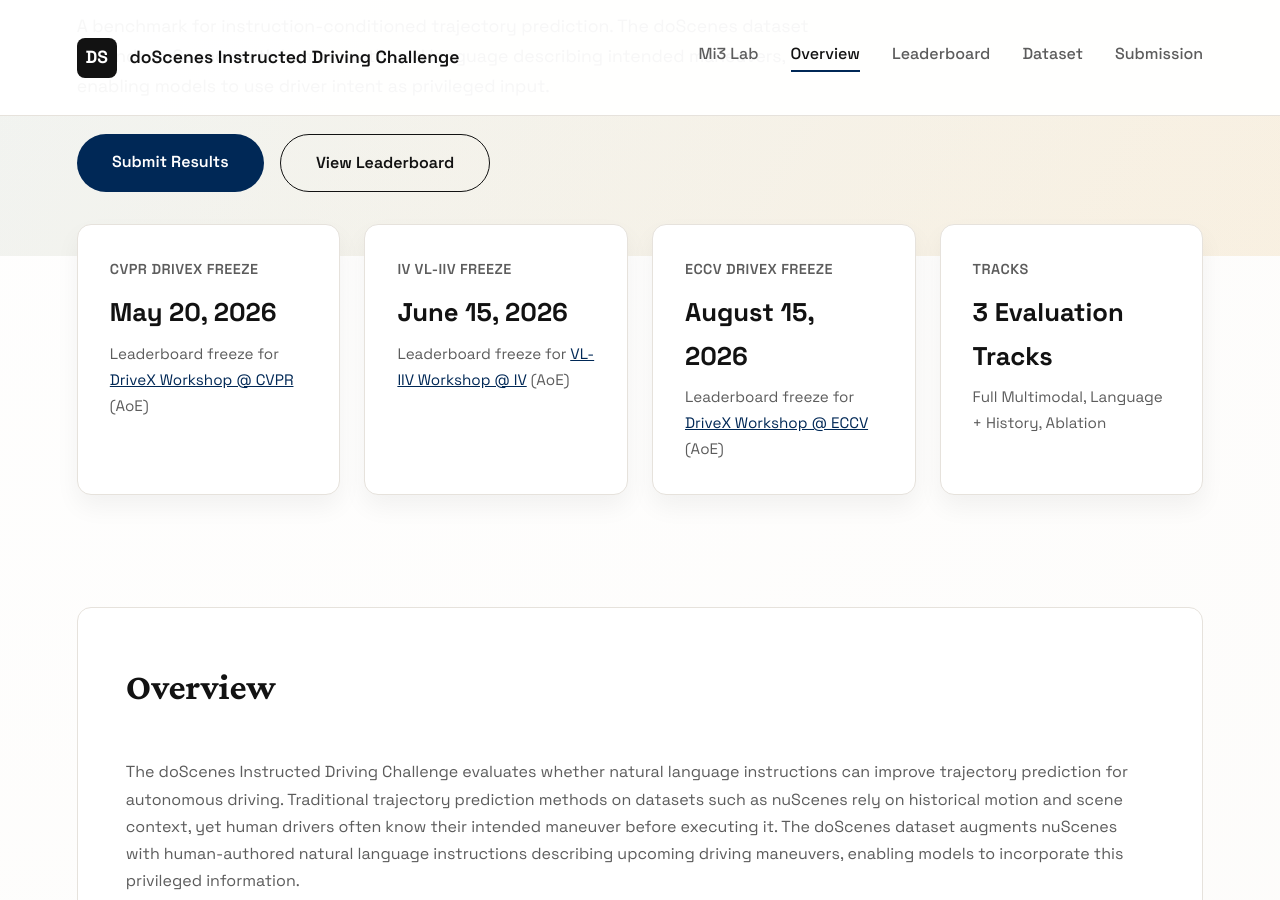
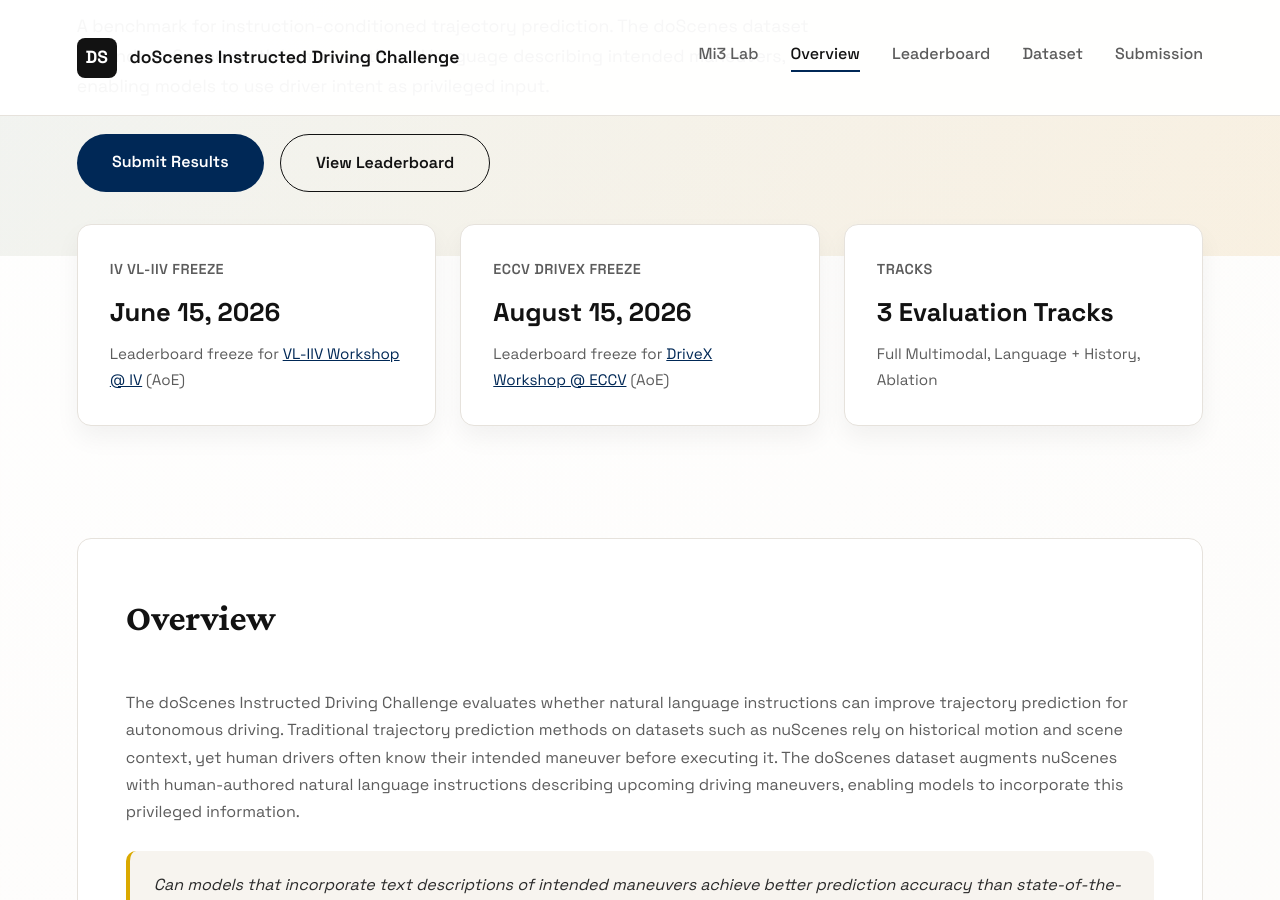
Before and after one commit to Mi3-Lab/mi3-lab.github.io, a Jekyll site: the page doScenes_challenge.html, which Jekyll copies as it is, in a window 1280 px wide and 900 px high, scrolled down 408 px. Built offline with Jekyll 4.4.1, drawn with Linux system fonts in a browser that asks for light colours.

Commit message:
Remove CVPR DriveX Freeze info-card as deadline has passed
Co-Authored-By: Claude Sonnet 4.6 <noreply@anthropic.com>

```diff
--- a/doScenes_challenge.html
+++ b/doScenes_challenge.html
@@ -727,11 +727,6 @@
     </section>
 
     <div class="info-cards">
-        <div class="info-card">
-            <div class="info-card-label">CVPR DriveX Freeze</div>
-            <div class="info-card-value">May 20, 2026</div>
-            <div class="info-card-detail">Leaderboard freeze for <a href="#" style="color:var(--accent);">DriveX Workshop @ CVPR</a> (AoE)</div>
-        </div>
         <div class="info-card">
             <div class="info-card-label">IV VL-IIV Freeze</div>
             <div class="info-card-value">June 15, 2026</div>
```
